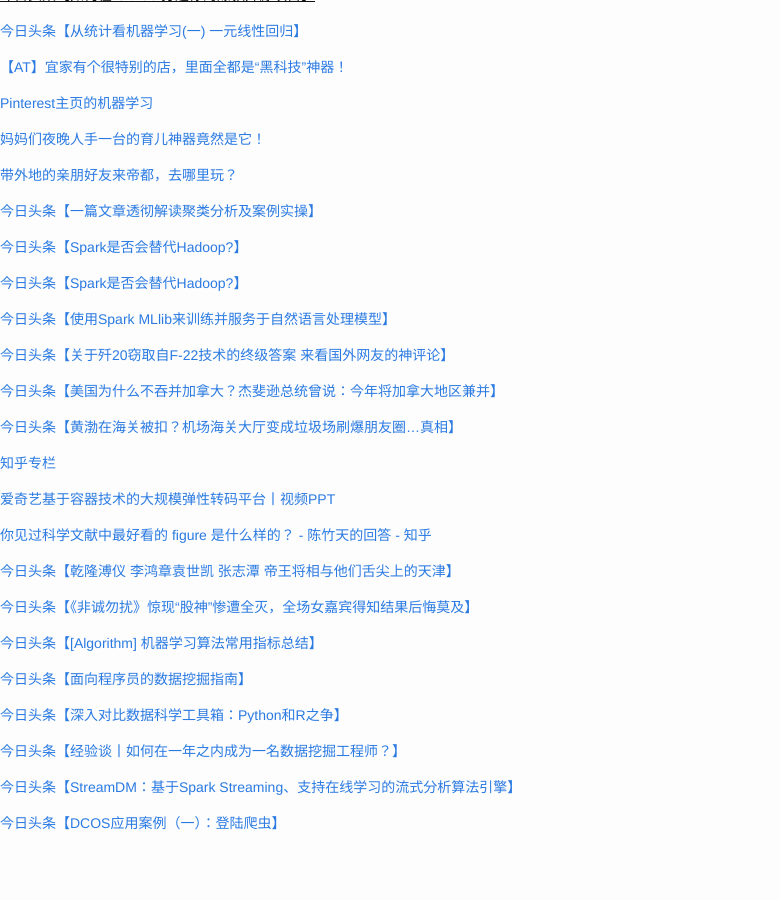
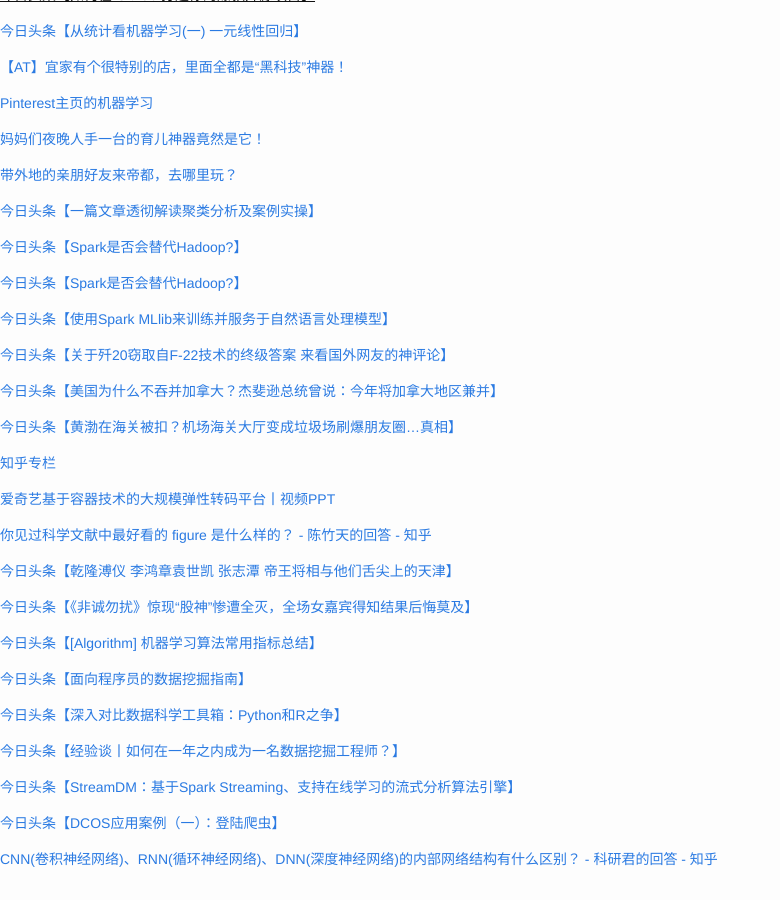
Before and after one commit to cnwarden/cnwarden.github.io, a Jekyll site: the page built from fav/index.md, in a window 1280 px wide and 900 px high, scrolled down 9138 px. Shown: the whole window, without its empty margins (0-780 px from the left). Built offline with Jekyll 4.4.1, drawn with Linux system fonts in a browser that asks for light colours; emoji names are drawn with the system emoji font; before the commit the page ends 10002 px from its top, so only the background shows below that.

Commit message:
auto commit

```diff
--- a/fav/index.md
+++ b/fav/index.md
@@ -552,3 +552,5 @@ title:  fav
 [今日头条【StreamDM：基于Spark Streaming、支持在线学习的流式分析算法引擎】](http://toutiao.com/group/6272705546295230722/?iid=4056437762&app=news_article&tt_from=android_share&utm_source=email&utm_medium=toutiao_android&utm_campaign=client_share)
 
 [今日头条【DCOS应用案例（一）：登陆爬虫】](http://toutiao.com/group/6273362858671980801/?iid=4056437762&app=news_article&tt_from=android_share&utm_source=email&utm_medium=toutiao_android&utm_campaign=client_share)
+
+[CNN(卷积神经网络)、RNN(循环神经网络)、DNN(深度神经网络)的内部网络结构有什么区别？ - 科研君的回答 - 知乎](http://www.zhihu.com/question/34681168/answer/84061846)
```
